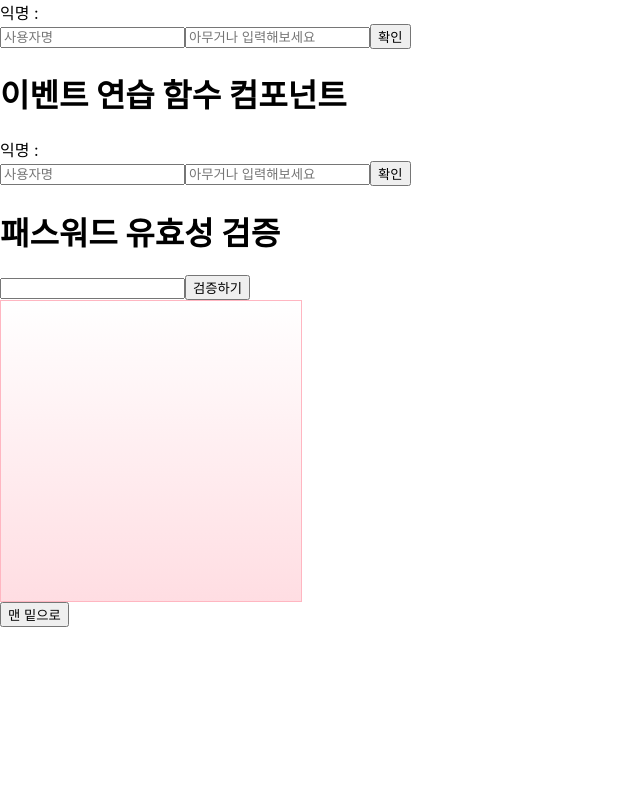
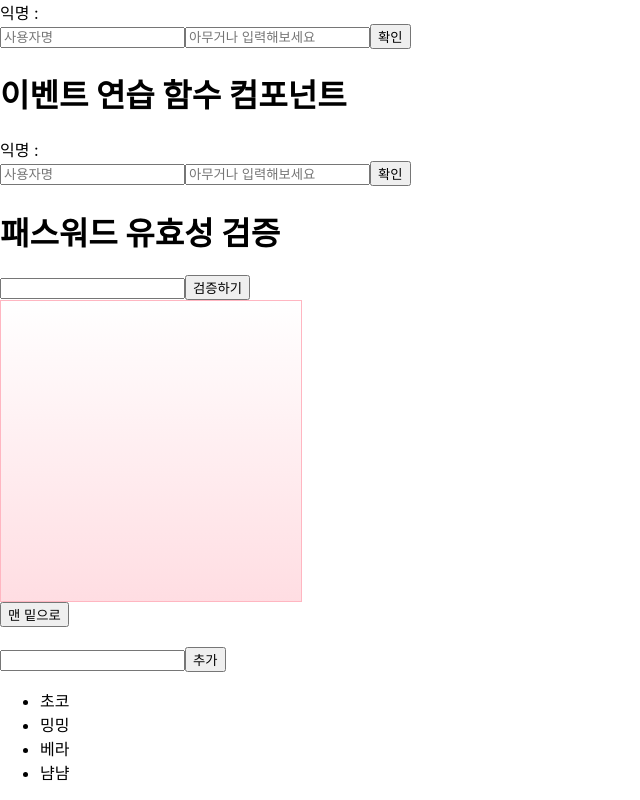
Before and after one commit to sookyeongyeom/the-art-of-react, a React (Create React App) app: page / in a window 1280 px wide. Shown: the part 459-1259 px from the top of the page, without its empty margins (0-640 px from the left). Before the commit the page ends 1086 px from the top, so only its background shows below. Built offline with nearby package versions, Linux system fonts and the light colour scheme.

Commit message:
:books: p170

```diff
--- a/src/App.js
+++ b/src/App.js
@@ -8,6 +8,7 @@ import EventPractice from './EventPractice';
 import EventPracticeFunc from './EventPracticeFunc';
 import ValidationSample from './ValidationSample';
 import ScrollBox from './ScrollBox';
+import IterationSample from './IterationSample';
 // import { Fragment } from 'react';
 
 class App extends Component {
@@ -27,6 +28,9 @@ class App extends Component {
         <button onClick={() => this.scrollBox.scrollToBottom()}>
           맨 밑으로
         </button>
+        <br />
+        <br />
+        <IterationSample />
       </>
     );
   }
--- /dev/null
+++ b/src/IterationSample.js
@@ -0,0 +1,49 @@
+import { useState } from 'react';
+
+const IterationSample = () => {
+  const [names, setNames] = useState([
+    { id: 1, text: '초코' },
+    { id: 2, text: '밍밍' },
+    { id: 3, text: '베라' },
+    { id: 4, text: '냠냠' },
+  ]);
+  const [inputText, setInputText] = useState('');
+  const [nextId, setNextId] = useState(5);
+
+  const onChange = (e) => setInputText(e.target.value);
+  const onClick = () => {
+    // 리액트에서 상태를 업데이트할 때는 기존 상태를 그대로 두면서 새로운 값을 상태로 설정해야함
+    // 이를 불변성 유지라고 하는데, 이렇게 해주어야 나중에 리액트 컴포넌트의 성능을 최적화할 수 있음
+    // 그래서 아래에서 기존 배열을 변경하는 push가 아니라 새로운 배열을 만드는 concat을 사용한 것임
+    const nextNames = names.concat({
+      id: nextId,
+      text: inputText,
+    });
+    setNextId(nextId + 1);
+    setNames(nextNames);
+    setInputText('');
+  };
+  // 위와 동일한 이유로 filter를 사용함
+  const onRemove = (id) => {
+    const nextNames = names.filter((name) => name.id !== id);
+    setNames(nextNames);
+  };
+  // 컴포넌트 배열을 렌더링할 때는 반드시 고유한 key값을 각 컴포넌트에 지정해주어야함
+  // key값은 언제나 유일해야하며, 중복될 시 렌더링 과정에서 오류가 발생함
+  const namesList = names.map((name) => (
+    <li key={name.id} onDoubleClick={() => onRemove(name.id)}>
+      {name.text}
+    </li>
+  ));
+  // const names = ['초코', '밍밍', '베라', '냠냠'];
+  // const namesList = names.map((name, idx) => <li key={idx}>{name}</li>);
+  return (
+    <>
+      <input value={inputText} onChange={onChange} />
+      <button onClick={onClick}>추가</button>
+      <ul>{namesList}</ul>
+    </>
+  );
+};
+
+export default IterationSample;
```
Also changed, not shown: 1 other file (tests, documents, lock files or other folders).
